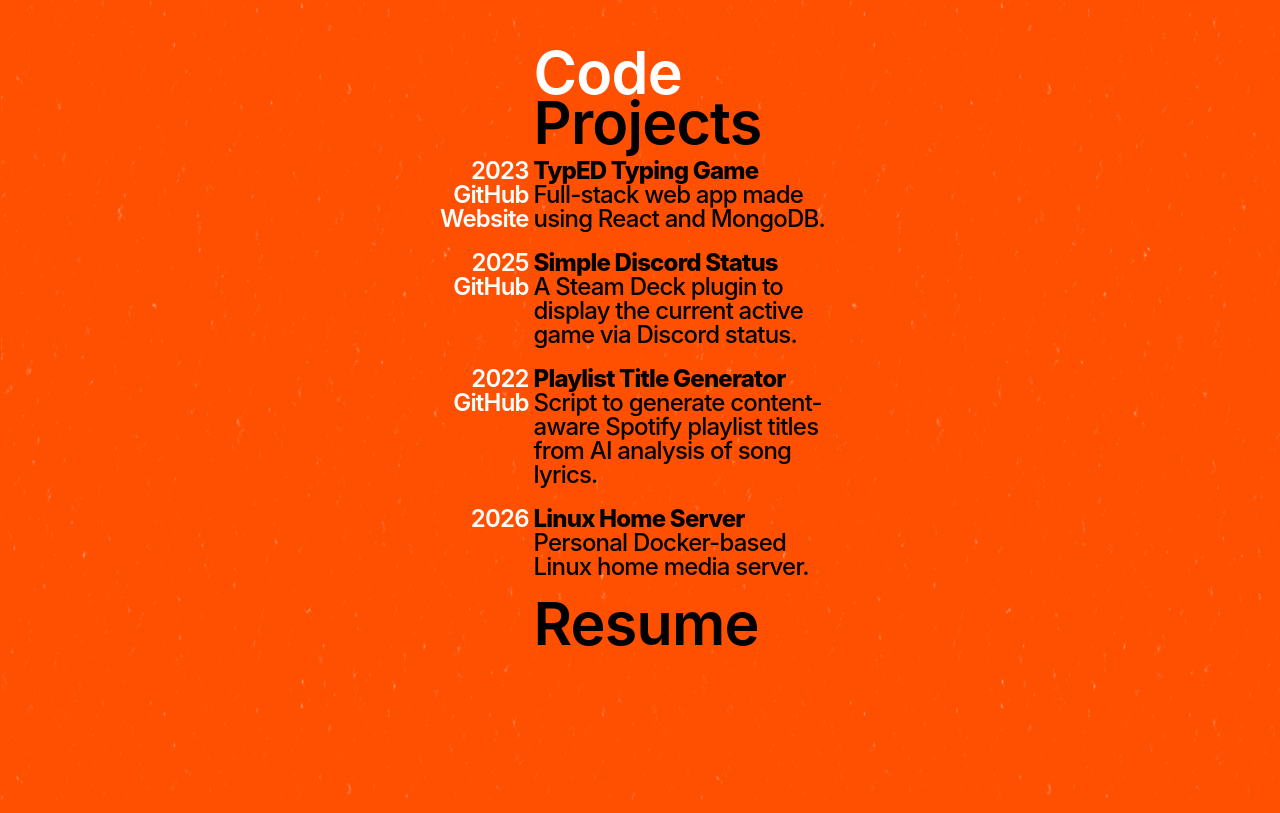
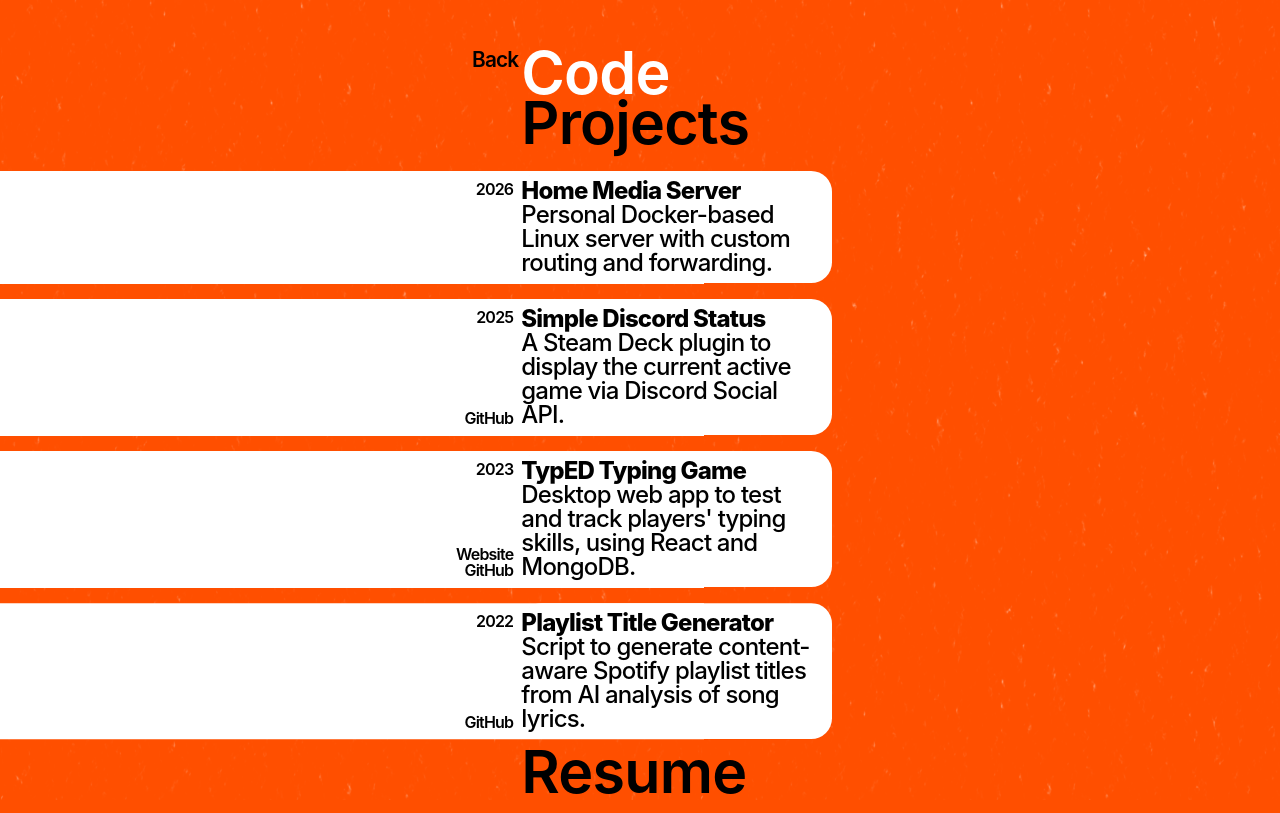
Before and after one commit to Miratari/personal-website, a React (Create React App) app in the folder client/: page /code in a window 1280 px wide. Built offline with nearby package versions, Linux system fonts and the light colour scheme.

Commit message:
updating project formatting to better resemble homepage design style

```diff
--- a/client/src/App.css
+++ b/client/src/App.css
@@ -1,15 +1,9 @@
 * {
-  box-sizing: content-box;
   /* border: 1px dotted black; */
 }
 a, button {
   text-decoration: none;
-  font-family: inherit;
   color: var(--text-color-dark);
-}
-p {
-  margin-top: 0px;
-  margin-bottom: 0px;
 }
 
 #page {
@@ -26,8 +20,6 @@
   left: 0;
   z-index: -1;
   background-color: var(--accent-color);
-  /* background-image: radial-gradient(var(--line-color) 2px, transparent 0); */
-  /* background-size: 2rem 2rem; */
   background-image: var(--accent-texture);
 }
 
@@ -35,7 +27,6 @@
   margin-top: 3rem;
   width: min(25rem, 100vw);
   display: grid;
-  vertical-align: bottom;
   grid-template-columns: 1fr auto;
   grid-auto-rows: auto;
   grid-template-areas: ". t1"
@@ -84,9 +75,9 @@
   font-weight: 600;
 
   padding: 1rem;
-  padding-right: 0;
+  padding-right: 0.5rem;
   overflow: hidden;
-  width: 17rem;
+  width: 16rem;
   margin-top: 0.5rem;
   margin-bottom: 0.5rem;
 
--- a/client/src/Code.css
+++ b/client/src/Code.css
@@ -2,10 +2,10 @@
   margin-top: 3rem;
   width: min(25rem, 100vw);
   display: grid;
-  vertical-align: bottom;
   grid-template-columns: 1fr auto;
+  gap: 1rem;
   grid-auto-rows: auto;
-  grid-template-areas: ". t1"
+  grid-template-areas: "back t1"
                        ". t2"
                        "p1d p1c"
                        "p2d p2c"
@@ -15,25 +15,56 @@
 }
 
 #code-content #t2, #code-content #t3 {
-  margin-bottom: 0.75rem;
+  translate: 0 -1rem;
 }
 
-#code-content h2, #code-content a {
-  font-size: 1.5rem;
-  display: block;
-  line-height: 1.5rem;
+#code-content #back {
+  translate: 2rem 0.25rem;
+  font-size: 1.3rem;
 }
 
-#code-content a:hover {
-  color: var(--text-color-dark);
+#code-content h2, #code-content h4 {
+  line-height: 1.5rem;
+  margin: 0px;
 }
 
+#code-content h3, #code-content a {
+  line-height: 1rem;
+}
+#code-content > a:hover {
+  color: var(--text-color-light);
+}
+
+
+.p-details {
+  display: grid;
+  grid-auto-rows: 1fr auto auto;
+  padding-top: 0.1rem;
+  padding-left: 0.5rem;
+  padding-bottom: 1.1rem;
+  translate: 0.5rem;
+}
 .p-details * {
-  margin: 0px;
-  margin-right: 0.3rem;
-  color: var(--text-color-light);
+  margin: 0;
+  color: var(--text-color-dark);
   text-align: right;
-  font-size: 1.5rem;
+  font-size: 1rem;
+}
+.p-details a:hover {
+  color: var(--accent-color);
+}
+
+.p-content {
+  background-color: var(--text-color-light);
+  padding: 0.5rem;
+  padding-left: 0;
+  margin-right: 0.5rem;
+  border-radius: 1.3rem;
+  translate: 0 -0.5rem;
+
+  box-shadow: -110vw 0 0 100vw var(--text-color-light);
+  clip-path: inset(0 -100vmax);
+  z-index: -1;
 }
 
 .p-content * {
--- a/client/src/Code.js
+++ b/client/src/Code.js
@@ -5,15 +5,13 @@
   let pid = "p" + id;
   return [
     <div class="p-details" style={{gridArea: pid + "d"}}>
-      <h2>{year ? year : "0000"}</h2>
+      <h3>{year ? year : "0000"}</h3>
+      {site ? <a href={site}>Website</a> : ""}
       {gh ? <a href={gh}>GitHub</a> : ""}
-      {site ? <a href={site}>Website</a> : ""}
     </div>,
     <div class="p-content" style={{gridArea: pid + "c"}}>
       <h2 class="title">{title ? title : "title"}</h2>
-      {/* <br/> */}
-      <h2 class="summary">{summary? summary : "summary"}</h2>
-      <br/>
+      <h4 class="summary">{summary? summary : "summary"}</h4>
     </div>
   ];
 }
@@ -25,33 +23,35 @@
 
       <div id="code-content">
 
+        <NavLink id="back" style={{gridArea: "back"}} to="/">Back</NavLink>
+
         <h1 id="t1" style={{gridArea: "t1"}}>Code</h1>
         <h1 id="t2" style={{gridArea: "t2"}}>Projects</h1>
         <h1 id="t3" style={{gridArea: "t3"}}>Resume</h1>
 
         <Project id="1"
+                 title="Home Media Server"
+                 summary="Personal Docker-based Linux server with custom routing and forwarding."
+                 year="2026"/>
+
+        <Project id="2"
+                 title="Simple Discord Status"
+                 summary="A Steam Deck plugin to display the current active game via Discord Social API."
+                 year="2025"
+                 gh="https://github.com/Miratari/steam-deck-simple-discord-status"/>
+
+        <Project id="3"
                  title="TypED Typing Game"
-                 summary="Full-stack web app made using React and MongoDB."
+                 summary="Desktop web app to test and track players' typing skills, using React and MongoDB."
                  year="2023"
                  gh="https://github.com/noah-whelann/typing-game"
                  site="https://typed-mauve.vercel.app/"/>
 
-        <Project id="2"
-                 title="Simple Discord Status"
-                 summary="A Steam Deck plugin to display the current active game via Discord status."
-                 year="2025"
-                 gh="https://github.com/Miratari/steam-deck-simple-discord-status"/>
-
-        <Project id="3"
+        <Project id="4"
                  title="Playlist Title Generator"
                  summary="Script to generate content-aware Spotify playlist titles from AI analysis of song lyrics."
                  year="2022"
                  gh="https://github.com/ehuang1126/Playlist-Name-Generator"/>
-
-        <Project id="4"
-                 title="Linux Home Server"
-                 summary="Personal Docker-based Linux home media server."
-                 year="2026"/>
 
         {/* <p id="about" style={{gridArea: "about"}}>Placeholder text.</p> */}
       </div>
--- a/client/src/index.css
+++ b/client/src/index.css
@@ -1,7 +1,7 @@
 :root {
   font-family: Helvetica, Arial, sans-serif;
   letter-spacing: -0.05rem;
-  /* font-size: 16px; */
+  font-size: 16px;
   --accent-color: #ff4f00; /* Original: #B1140B */
   --background-color: #ffffff;
   --app-background: #f8f8f8;
```
